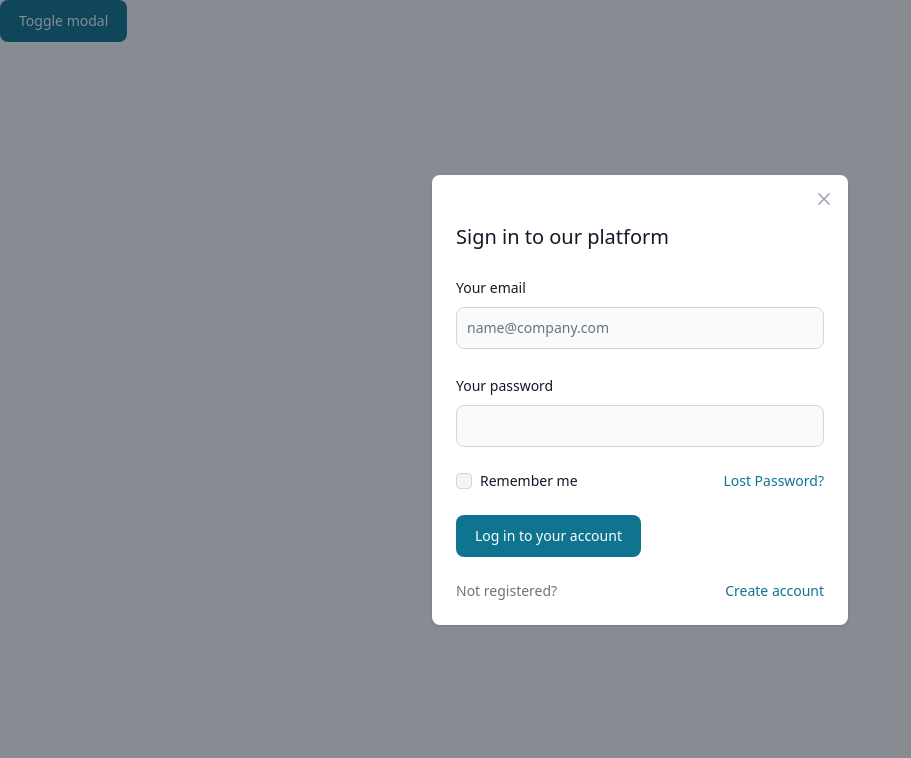
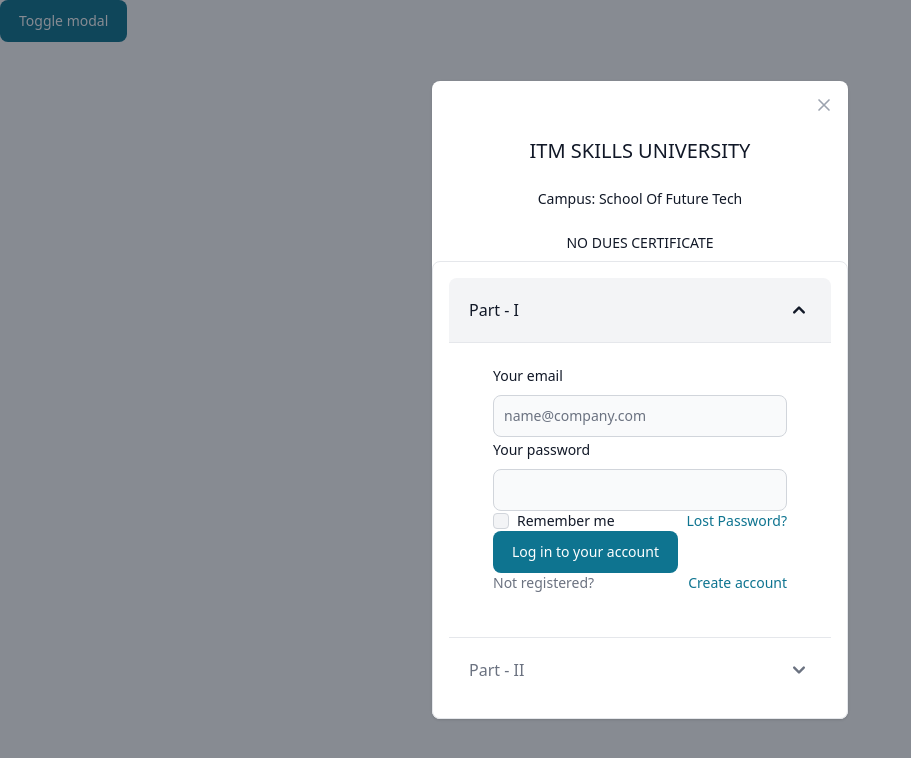
Before and after one commit to thejunghare/ndc, a React (Vite) app: page /dashboard in a window 1280 px wide. Both pictures are taken after a click on the button "Toggle modal". Shown: the top 758 px of the page, without its empty margins (0-911 px from the left). Built offline with nearby package versions, Linux system fonts and the light colour scheme.

Commit message:
updated form str

```diff
--- a/src/pages/DashboardView.tsx
+++ b/src/pages/DashboardView.tsx
@@ -1,26 +1,46 @@
 "use client";
 
-import { Button, Checkbox, Label, Modal, TextInput } from "flowbite-react";
+import {
+  Button,
+  Checkbox,
+  Label,
+  Modal,
+  TextInput,
+  Accordion,
+} from "flowbite-react";
 import { useState } from "react";
 
 const DashboardView = () => {
-
   const [openModal, setOpenModal] = useState(false);
-    const [email, setEmail] = useState('');
+  const [email, setEmail] = useState("");
 
   function onCloseModal() {
     setOpenModal(false);
-        setEmail('');
+    setEmail("");
   }
 
-    return <div>
+  return (
+    <div>
+      <Button onClick={() => setOpenModal(true)}>Toggle modal</Button>
 
-        <Button onClick={() => setOpenModal(true)}>Toggle modal</Button>
       <Modal show={openModal} size="md" onClose={onCloseModal} popup>
         <Modal.Header />
+        <div className="m-2 space-y-6">
+          <h3 className="text-center text-xl font-medium text-gray-900 dark:text-white">
+            ITM SKILLS UNIVERSITY
+          </h3>
+          <p className="text-center text-sm font-medium text-gray-900 dark:text-white">
+            Campus: School Of Future Tech
+          </p>
+          <p className="text-center text-sm font-medium text-gray-900 dark:text-white">
+            NO DUES CERTIFICATE
+          </p>
+        </div>
+        <Accordion className="p-4">
+          <Accordion.Panel>
+            <Accordion.Title>Part - I</Accordion.Title>
+            <Accordion.Content>
               <Modal.Body>
-                <div className="space-y-6">
-                    <h3 className="text-xl font-medium text-gray-900 dark:text-white">Sign in to our platform</h3>
                 <div>
                   <div className="mb-2 block">
                     <Label htmlFor="email" value="Your email" />
@@ -44,7 +64,10 @@
                     <Checkbox id="remember" />
                     <Label htmlFor="remember">Remember me</Label>
                   </div>
-                        <a href="#" className="text-sm text-cyan-700 hover:underline dark:text-cyan-500">
+                  <a
+                    href="#"
+                    className="text-sm text-cyan-700 hover:underline dark:text-cyan-500"
+                  >
                     Lost Password?
                   </a>
                 </div>
@@ -53,14 +76,24 @@
                 </div>
                 <div className="flex justify-between text-sm font-medium text-gray-500 dark:text-gray-300">
                   Not registered?&nbsp;
-                        <a href="#" className="text-cyan-700 hover:underline dark:text-cyan-500">
+                  <a
+                    href="#"
+                    className="text-cyan-700 hover:underline dark:text-cyan-500"
+                  >
                     Create account
                   </a>
                 </div>
+              </Modal.Body>
+            </Accordion.Content>
+          </Accordion.Panel>
+          <Accordion.Panel>
+            <Accordion.Title>Part - II</Accordion.Title>
+            <Accordion.Content></Accordion.Content>
+          </Accordion.Panel>
+        </Accordion>
+      </Modal>
     </div>
-            </Modal.Body>
-        </Modal>
-    </div>;
+  );
 };
 
 export default DashboardView;
```
Lines whose indentation alone changed are shown as unchanged.
